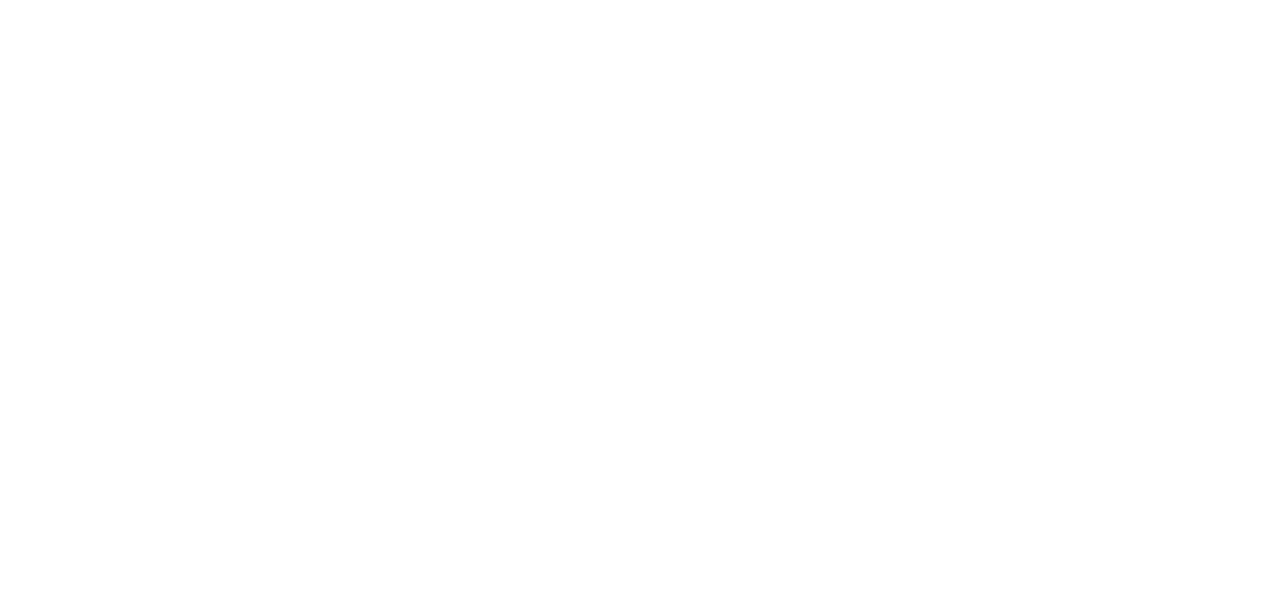
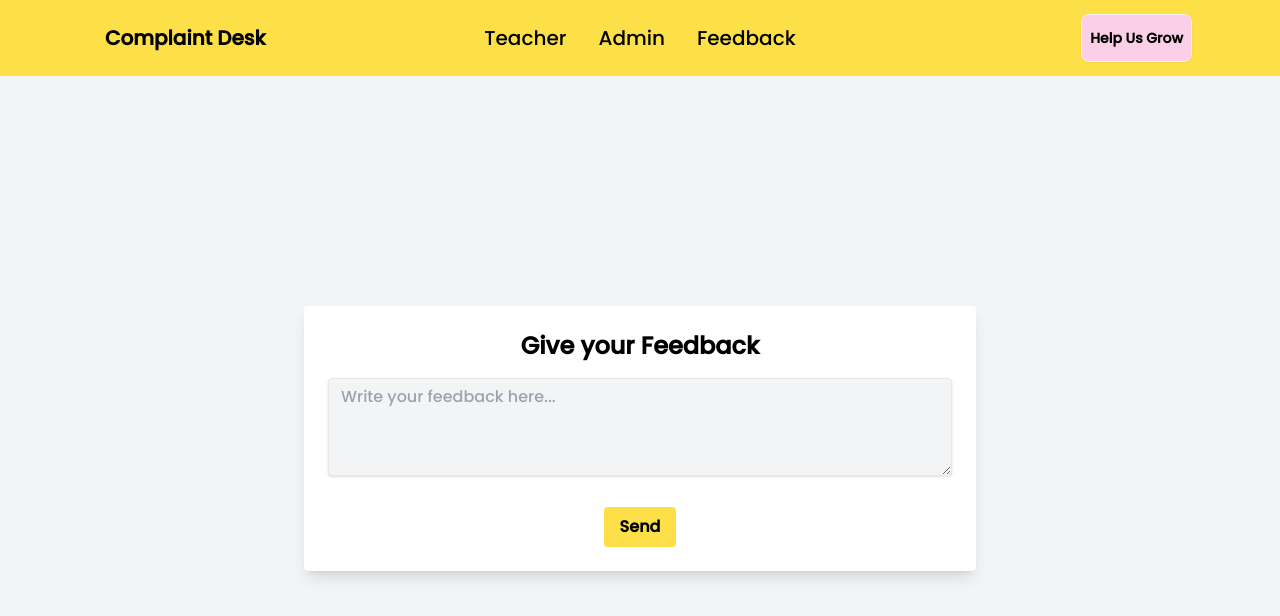
Before and after one commit to takbir-hasan/Complaint_Desk, a React (Vite) app in the folder Frontend/: page /feedback in a window 1280 px wide. Before the commit this address had no page. Shown: the top 616 px of the page. Built offline with nearby package versions, Linux system fonts and the light colour scheme.

Commit message:
Navbar Button Interaction

```diff
--- a/Frontend/src/App.jsx
+++ b/Frontend/src/App.jsx
@@ -10,6 +10,8 @@ import Login from './pages/login';
 import AdminLogin from './pages/AdminLogin';
 import AdminProfile from './pages/AdminProfile';
 import AdminDashboard from './pages/AdminDashboard';
+import Feedback from './pages/Feedback';
+import FeedbackSuccess from './pages/FeedbackSuccess';
 
 function App() {
   return (
@@ -23,6 +25,8 @@ function App() {
         <Route path="/write" element={<Write />} />
         <Route path="/complaint" element={<Complaint />} />
         <Route path="/donation" element={<Donation />} />
+        <Route path="/feedback" element={<Feedback />} />
+        <Route path="/feedbackSuccess" element={<FeedbackSuccess />} />
         <Route path="/Signup" element={<Signup/>} />
         <Route path="/Login" element={<Login/>} />
         <Route path="/AdminLogin" element={<AdminLogin/>} />
--- a/Frontend/src/components/Navbar.jsx
+++ b/Frontend/src/components/Navbar.jsx
@@ -3,9 +3,9 @@ import React from 'react';
 function Navbar() {
   const navItem = (
     <>
-      <li><a className='text-xl hover:shadow-lg hover:bg-blue-200'>Teacher</a></li>
-      <li><a className='text-xl hover:shadow-lg hover:bg-blue-200'>Admin</a></li>
-      <li><a className='text-xl hover:shadow-lg hover:bg-blue-200'>Feedback</a></li>
+      <li><a href='/Login' className='text-xl hover:shadow-lg hover:bg-blue-200'>Teacher</a></li>
+      <li><a href='/AdminLogin' className='text-xl hover:shadow-lg hover:bg-blue-200'>Admin</a></li>
+      <li><a href='/feedback' className='text-xl hover:shadow-lg hover:bg-blue-200'>Feedback</a></li>
     </>
   );
 
--- a/Frontend/src/pages/AdminLogin.jsx
+++ b/Frontend/src/pages/AdminLogin.jsx
@@ -26,7 +26,7 @@ const AdminLogin = () => {
                 value={email}
                 onChange={(e) => setEmail(e.target.value)}
                 placeholder="example@just.edu.bd"
-                className="w-full px-3 py-2 border border-gray-300 rounded-md focus:outline-none focus:ring-2 focus:ring-indigo-500"
+                className="w-full bg-gray-100 px-3 py-2 border border-gray-300 rounded-md focus:outline-none focus:ring-2 focus:ring-indigo-500"
             />
             </div>
 
@@ -39,7 +39,7 @@ const AdminLogin = () => {
                 value={password}
                 onChange={(e) => setPassword(e.target.value)}
                 placeholder="********"
-                className="w-full px-3 py-2 border border-gray-300 rounded-md focus:outline-none focus:ring-2 focus:ring-indigo-500"
+                className="w-full px-3 bg-gray-100 py-2 border border-gray-300 rounded-md focus:outline-none focus:ring-2 focus:ring-indigo-500"
             />
             </div>
 
--- a/Frontend/src/pages/Complaint.jsx
+++ b/Frontend/src/pages/Complaint.jsx
@@ -13,10 +13,10 @@ function Complaint() {
       };
       return (
 
-            <div className="flex flex-col h-screen text-black">
+         <div className="flex flex-col h-screen text-black">
                   <Navbar />
 
-                  <div className="flex flex-col items-center justify-center h-screen bg-gray-100">
+       <div className="flex flex-col items-center justify-center h-screen bg-gray-100">
 
       <div className="max-w-screen-md mx-auto px-4 md:px-20 py-8 text-center">
 
--- /dev/null
+++ b/Frontend/src/pages/Feedback.jsx
@@ -0,0 +1,55 @@
+import React, { useState } from 'react';
+import { useNavigate } from 'react-router-dom';
+import Navbar from '../components/navbar';
+
+function Feedback() {
+      const navigate = useNavigate();
+
+      const [complaintText, setComplaintText] = useState('');
+
+      const handleSubmit = (event) => {
+        event.preventDefault();
+        console.log('Form data:', { complaintText });
+        navigate('/feedbackSuccess')
+      };
+
+
+  return (
+    <>
+     <div className="flex flex-col min-h-screen bg-gray-100 text-black">
+        <Navbar />
+        <div className="flex-grow flex flex-col items-center justify-center p-4">
+          <form onSubmit={handleSubmit} className="mx-auto p-6 bg-white rounded shadow-lg w-full sm:max-w-md md:max-w-lg lg:max-w-2xl">
+            <h2 className="text-2xl font-semibold mb-4 text-center ">Give your Feedback</h2>
+
+
+
+            {/* Complaint Textarea */}
+            <div className="mb-4">
+              <textarea
+                id="complaintText"
+                value={complaintText}
+                onChange={(e) => setComplaintText(e.target.value)}
+                placeholder='Write your feedback here...'
+                className="shadow appearance-none border bg-gray-100 rounded w-full py-2 px-3 text-gray-700 leading-tight focus:outline-none focus:shadow-outline"
+                rows="4"
+                required
+              />
+            </div>
+
+            <div className="flex items-center justify-center mt-6">
+              <button
+                type="submit"
+                className="bg-yellow-300 hover:bg-yellow-500 text-black font-bold py-2 px-4 rounded focus:outline-none focus:shadow-outline"
+              >
+                Send
+              </button>
+            </div>
+          </form>
+        </div>
+      </div>
+    </>
+  )
+}
+
+export default Feedback
--- /dev/null
+++ b/Frontend/src/pages/FeedbackSuccess.jsx
@@ -0,0 +1,36 @@
+import React from 'react'
+import Navbar from '../components/navbar'
+import { useNavigate } from 'react-router-dom';
+
+function FeedbackSuccess() {
+      const navigate = useNavigate();
+
+      const handleClick = () => {
+            navigate('/home');
+      };
+      return (
+            <>
+                  <div className="flex flex-col h-screen text-black">
+                        <Navbar />
+
+                        <div className="flex flex-col items-center justify-center h-screen bg-gray-100">
+
+                              <div className="max-w-screen-md mx-auto px-4 md:px-20 py-8 text-center">
+
+                                    <p className="font-bold text-2xl md:text-3xl mb-8">Thanks for your feedback.</p>
+
+                                    <div className="flex flex-col md:flex-row justify-center space-y-4 md:space-y-0 md:space-x-6">
+                                          <button onClick={handleClick} className="btn btn-outline bg-yellow-300 text-black hover:bg-yellow-500 w-full md:w-auto">Go Home</button>
+
+                                    </div>
+
+                              </div>
+
+                        </div>
+
+                  </div>
+            </>
+      )
+}
+
+export default FeedbackSuccess
--- a/Frontend/src/pages/Write.jsx
+++ b/Frontend/src/pages/Write.jsx
@@ -25,7 +25,7 @@ function Write() {
         <Navbar />
         <div className="flex-grow p-4">
           <form onSubmit={handleSubmit} className="mx-auto p-6 bg-white rounded shadow-lg w-full sm:max-w-md md:max-w-lg lg:max-w-2xl">
-            <h2 className="text-2xl font-semibold mb-4 text-center ">Write your Complaint:</h2>
+            <h2 className="text-2xl font-semibold mb-4 text-center ">Write your Complaint</h2>
 
             <div className="grid grid-cols-1 gap-4 sm:grid-cols-2">
               {/* Name field */}
@@ -112,7 +112,7 @@ function Write() {
             <div className="flex items-center justify-center mt-6">
               <button
                 type="submit"
-                className="bg-blue-500 hover:bg-blue-700 text-white font-bold py-2 px-4 rounded focus:outline-none focus:shadow-outline"
+                className="bg-yellow-300 hover:bg-yellow-500 text-black font-bold py-2 px-4 rounded focus:outline-none focus:shadow-outline"
               >
                 Submit
               </button>
--- a/Frontend/src/pages/login.jsx
+++ b/Frontend/src/pages/login.jsx
@@ -25,7 +25,7 @@ const Login = () => {
             id="email"
             name="email"
             placeholder="example@just.edu.bd"
-            className="w-full px-3 py-2 border border-gray-300 rounded-md focus:outline-none focus:ring-2 focus:ring-indigo-500"
+            className="w-full px-3 bg-gray-100 py-2 border border-gray-300 rounded-md focus:outline-none focus:ring-2 focus:ring-indigo-500"
             value={email}
             onChange={(e) => setEmail(e.target.value)}
           />
@@ -38,7 +38,7 @@ const Login = () => {
             id="password"
             name="password"
             placeholder="********"
-            className="w-full px-3 py-2 border border-gray-300 rounded-md focus:outline-none focus:ring-2 focus:ring-indigo-500"
+            className="w-full px-3 py-2 bg-gray-100 border border-gray-300 rounded-md focus:outline-none focus:ring-2 focus:ring-indigo-500"
             value={password}
             onChange={(e) => setPassword(e.target.value)}
           />
```
Also changed, not shown: Frontend/src/pages/signup.jsx (+9 -9 lines).
